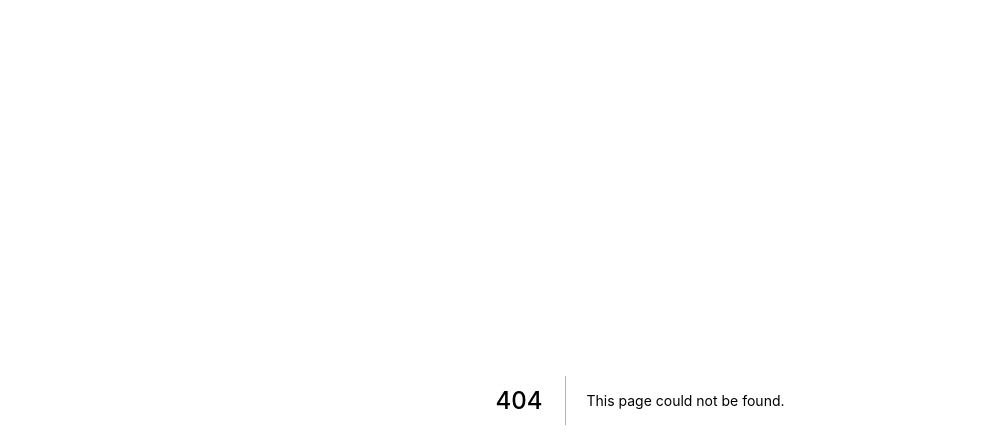
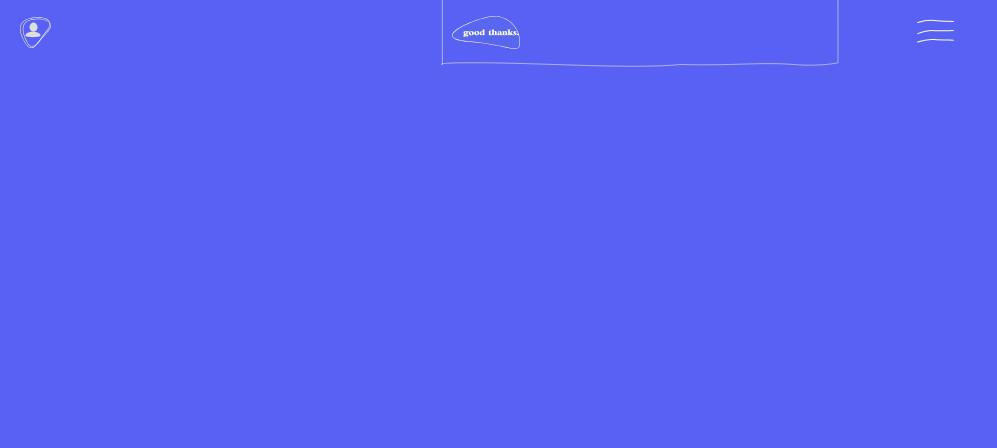
Before and after one commit to RonjaMeinecke/good-thanks-app, a Next.js app: page /home in a window 1280 px wide. Before the commit this address had no page. Shown: the top 448 px of the page, without its empty margins (0-997 px from the left). Built offline with nearby package versions, Linux system fonts and the light colour scheme.

Commit message:
✨ ceate home page

```diff
--- a/components/Header/Header.module.css
+++ /dev/null
@@ -1,3 +0,0 @@
-.header {
-  transform: translateX(-1.5rem) translateY(-1.7rem);
-}
--- a/components/Header/Header.tsx
+++ b/components/Header/Header.tsx
@@ -1,5 +1,3 @@
-import styles from "./Header.module.css";
-
 export type HeaderProps = {
   backgroundColor: string;
   outlineColor: string;
@@ -8,7 +6,6 @@ export type HeaderProps = {
 function Header({ backgroundColor, outlineColor }: HeaderProps) {
   return (
     <svg
-      className={styles.header}
       xmlns="http://www.w3.org/2000/svg"
       width="398.392"
       height="79.627"
--- a/components/HeaderComponent/HeaderComponent.module.css
+++ b/components/HeaderComponent/HeaderComponent.module.css
@@ -1,9 +1,40 @@
+.headerContainer {
+  display: grid;
+  grid-template-columns: repeat(3, 1fr);
+  grid-template-rows: 1fr;
+  grid-row-gap: 0.2rem;
+  position: sticky;
+  position: relative;
+}
+
+.header {
+  justify-self: center;
+  position: sticky;
+  position: absolute;
+  transform: translateY(-0.5rem);
+}
+
 .logo {
-  transform: translateY(-5.3rem) translateX(6.5rem);
+  grid-area: 1 / 2 / 2 / 3;
+  justify-self: center;
+  position: sticky;
+  position: absolute;
+  top: 1rem;
+  left: 1.6rem;
 }
 .userIcon {
-  transform: translateY(-5.45rem) translateX(-4.5rem);
+  grid-area: 1 / 1 / 2 / 2;
+  justify-self: center;
+  position: sticky;
+  position: absolute;
+  left: 1.2rem;
+  top: 1rem;
 }
 .menu {
-  transform: translateY(-5.45rem) translateX(9.4rem);
+  grid-area: 1 / 3 / 2 / 4;
+  justify-self: center;
+  position: sticky;
+  position: absolute;
+  top: 1.2rem;
+  left: 4rem;
 }
--- a/components/HeaderComponent/HeaderComponent.tsx
+++ b/components/HeaderComponent/HeaderComponent.tsx
@@ -4,14 +4,18 @@ import Header from "../Header/Header";
 function HeaderComponent() {
   return (
     <div>
+      <div className={styles.headerContainer}>
+        <div className={styles.header}>
           <Header
             backgroundColor="var(--app-color-blue)"
             outlineColor="var(--app-color-pastelYellow)"
           />
+        </div>
         <img className={styles.logo} src="/assets/headerLogoBlue.svg" />
         <img className={styles.userIcon} src="/assets/UserIconYellow.svg" />
         <img className={styles.menu} src="/assets/burger menu.svg" />
       </div>
+    </div>
   );
 }
 export default HeaderComponent;
--- /dev/null
+++ b/pages/home.module.css
@@ -0,0 +1,4 @@
+.container {
+  min-height: 100vh;
+  background-color: var(--app-color-blue);
+}
--- /dev/null
+++ b/pages/home.tsx
@@ -0,0 +1,23 @@
+import Head from "next/head";
+import React from "react";
+import HeaderComponent from "../components/HeaderComponent/HeaderComponent";
+import styles from "./home.module.css";
+
+export default function Home() {
+  return (
+    <>
+      <Head>
+        <title>good thanks.</title>
+        <link rel="icon" href="/favicon.ico" />
+        <meta
+          name="viewport"
+          content="width=device-width,initial-scale=1"
+        ></meta>
+      </Head>
+
+      <main className={styles.container}>
+        <HeaderComponent />
+      </main>
+    </>
+  );
+}
--- a/pages/index.module.css
+++ b/pages/index.module.css
@@ -1,6 +1,7 @@
 .Container {
   background-color: var(--app-color-pastelYellow);
   overflow-x: hidden;
+  overflow: auto;
   height: 100vh;
 }
 
```
Also changed, not shown: styles/Home.module.css (deleted, +0 -17 lines), public/assets/girlOnSwing.svg. Lines whose indentation alone changed are shown as unchanged.
